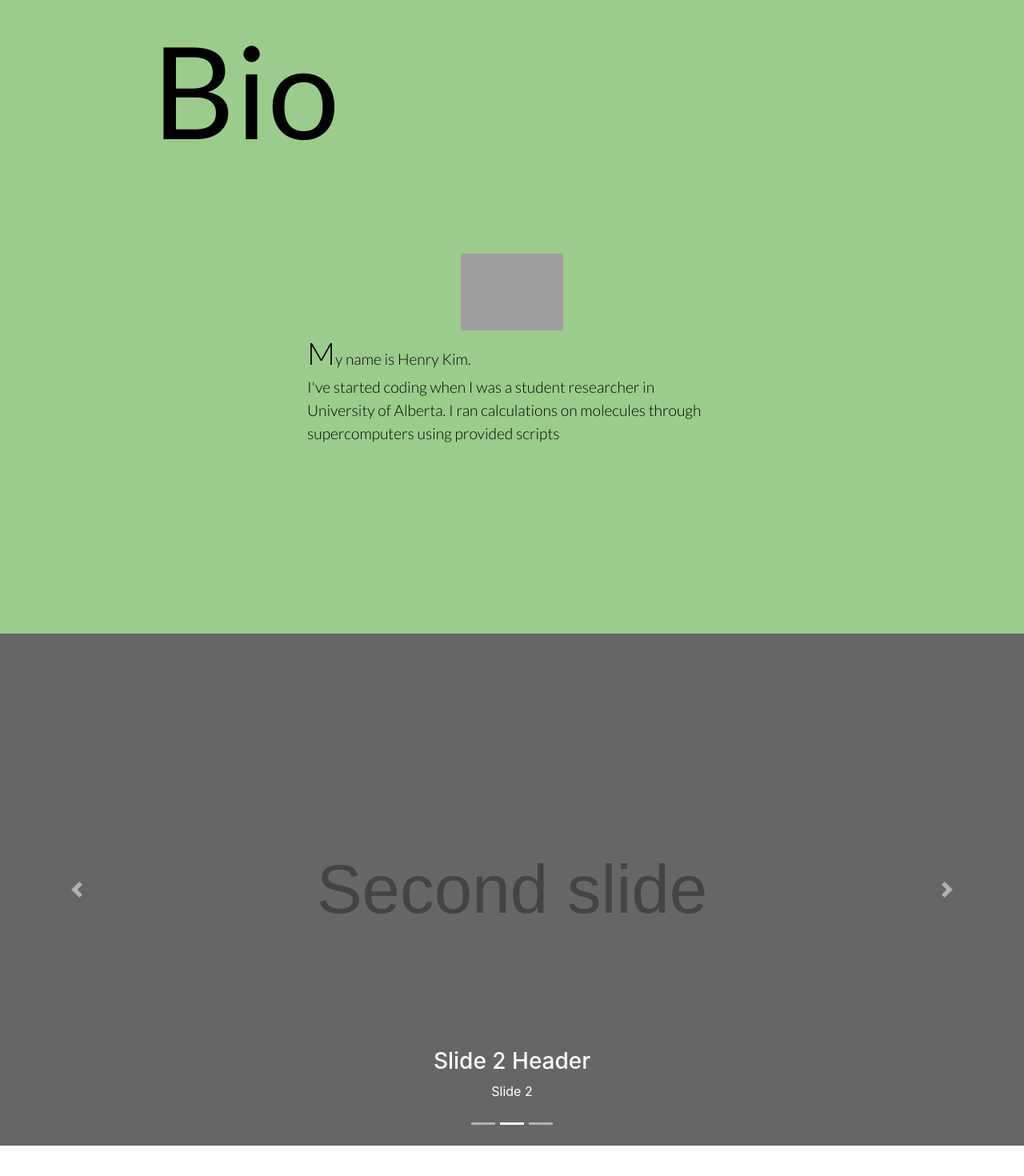
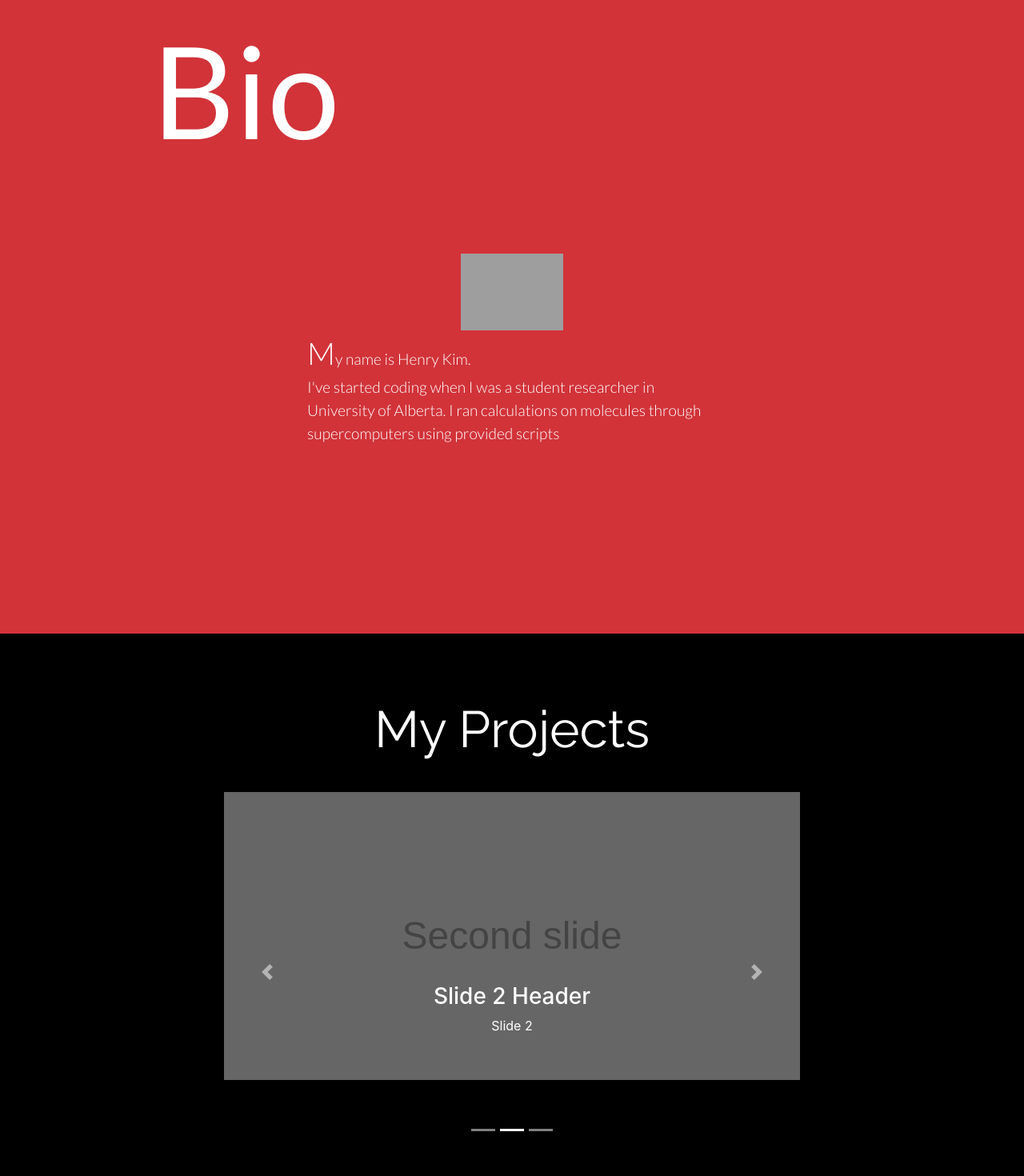
Before and after one commit to Remastered21/portfolio, a React (Create React App) app in the folder project/: page / in a window 1280 px wide. Shown: the part 808-2278 px from the top of the page at 80% size. Before the commit the page ends 2240 px from the top, so only its background shows below. Built offline with nearby package versions, Linux system fonts and the light colour scheme; grey boxes are pictures that could not be loaded.

Commit message:
Couple color change, set template for projects

```diff
--- a/project/src/components/bios/bios.css
+++ b/project/src/components/bios/bios.css
@@ -3,11 +3,11 @@
 }
 
 .container_Main1 {
-	color: black;
+	color: white;
 	width: 100vw;
 	height: 100vh;
 	max-width: 100%;
-	background: #9BCC8B;
+	background: #D13339;
 }
 
 .title_container {
--- a/project/src/components/projects/Projects.js
+++ b/project/src/components/projects/Projects.js
@@ -1,5 +1,6 @@
 import React from 'react';
 import { UncontrolledCarousel } from 'reactstrap';
+import './projects.css';
 
 const items = [
 	{
@@ -27,6 +28,7 @@ const items = [
 
 const Projects = () => (
 	<div className="container_carousel">
+		<h1 className='carousel_heading'>My Projects</h1>
 		<div className="carousel">
 			<UncontrolledCarousel items={items} />
 		</div>
--- a/project/src/components/projects/projects.css
+++ b/project/src/components/projects/projects.css
@@ -3,9 +3,23 @@
 	height: 100vh;
 	max-width: 100%;
 	background: black;
+	display: flex;
+	flex-direction: column;
+	justify-content: center;
+	align-items: center;
+}
+
+.carousel_heading {
+	color: white;
+	font-family: 'Raleway', sans-serif;
+  font-size: 4em;
+  margin-top: 10vh;
+  margin-bottom: 5vh;
 }
 
 .carousel {
-	height: 50%;
-	width: 520px;
+	display: flex;
+	justify-content: center;
+	height: 75%;
+	width: 75%;
 }
```
